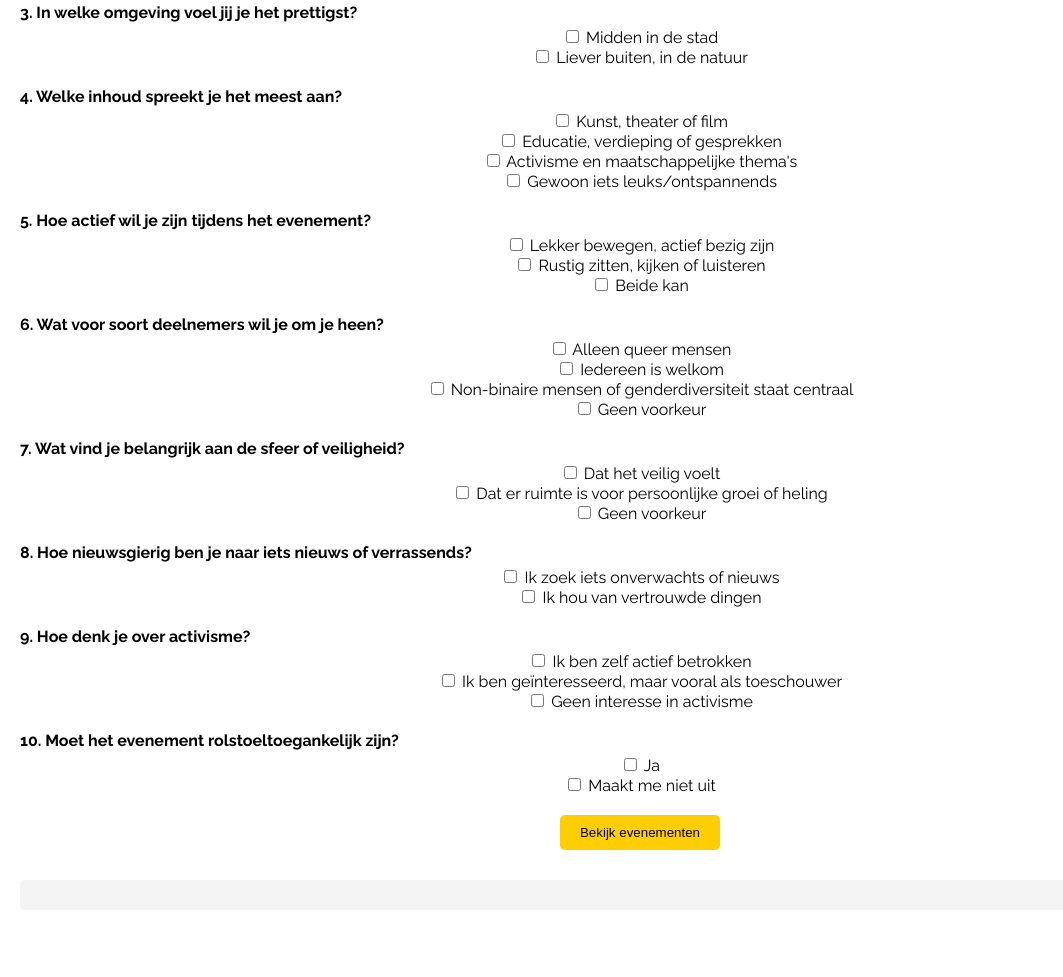
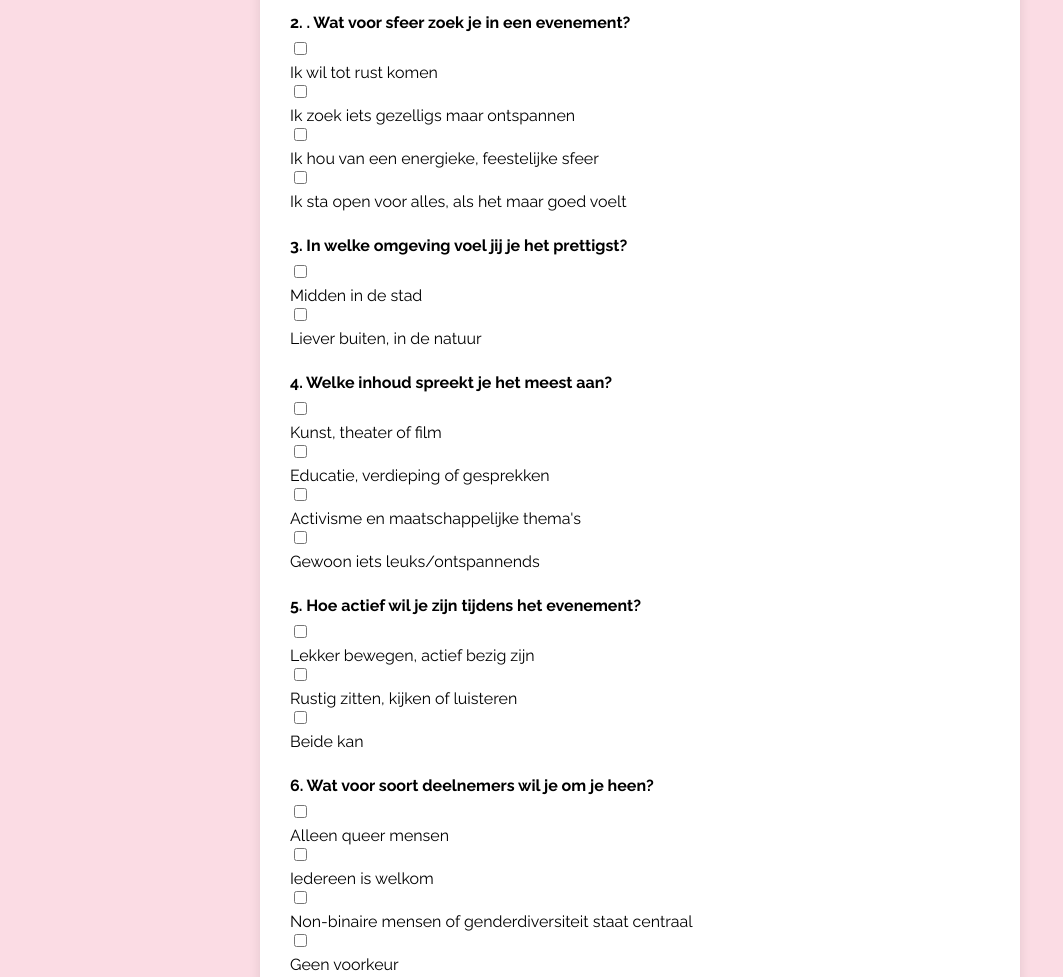
Before and after one commit to zeilbootje/pride-events, a website: page public/index.html in a window 1280 px wide. Shown: the part 328-1305 px from the top of the page, without its empty margins (0-1063 px from the left). Before the commit the page ends 1258 px from the top, so only its background shows below. Drawn offline with Linux system fonts and the light colour scheme.

Commit message:
Fixed stylesheet

```diff
--- a/public/index.html
+++ b/public/index.html
@@ -7,6 +7,7 @@
   <link rel="stylesheet" href="styles.css">
 </head>
 <body>
+  <div class="container">
   <h1>Evenementenmatch LHBTI+</h1>
 
   <form id="matchForm">
@@ -84,6 +85,7 @@
   </form>
 
   <div class="results" id="results"></div>
+</div>
 
   <script src="scriptlala.js"></script>
 </body>
--- a/public/styles.css
+++ b/public/styles.css
@@ -1,28 +1,47 @@
 body {
-  font-family: Arial, sans-serif;
-  font-family: Quicksand, sans-serif;
-  font-family: Raleway, sans-serif;
-  background-color: #fbdce4
-  max-width: 800px;
-  margin: auto;
-  padding: 20px;
-  text-align: center;
+  font-family: 'Raleway', sans-serif;
+  background-color: #fbdce4;
+  margin: 0;
+  padding: 40px 20px;
+  display: flex;
+  justify-content: center;
+  align-items: center;
+  min-height: 100vh;
 }
+
+.container {
+  background-color: white;
+  padding: 30px;
+  border-radius: 10px;
+  box-shadow: 0 4px 12px rgba(0, 0, 0, 0.1);
+  max-width: 700px;
+  width: 100%;
+}
+
 h1 {
   color: #e5006c;
   font-family: 'Quicksand', sans-serif;
   text-align: center;
+  margin-bottom: 30px;
 }
+
 .question {
-  margin-bottom: 20px;
-  font-family: 'Raleway', sans-serif;
-  text-align: center;
+  margin-bottom: 25px;
 }
-label {
+
+.question label {
   display: block;
-  margin-bottom: 5px;
-  text-align: left;
+  margin-bottom: 10px;
+  font-weight: bold;
 }
+
+.question input[type="checkbox"] {
+  margin-right: 10px;
+  margin-bottom: 8px;
+  display: block;
+  accent-color: #ffce00;
+}
+
 button {
   padding: 10px 20px;
   background: #ffce00;
@@ -30,18 +49,16 @@ button {
   border: none;
   cursor: pointer;
   border-radius: 5px;
-  text-align: center;
+  font-weight: bold;
+  margin-top: 20px;
+  display: block;
+  margin-left: auto;
+  margin-right: auto;
 }
-
-input[type="checkbox"] {
-  accent-color: #ffce00; /* maakt het vinkje GEEL */
-}
-
 
 .results {
   margin-top: 30px;
   background: #f4f4f4;
   padding: 15px;
   border-radius: 5px;
-  text-align: center;
 }
```
